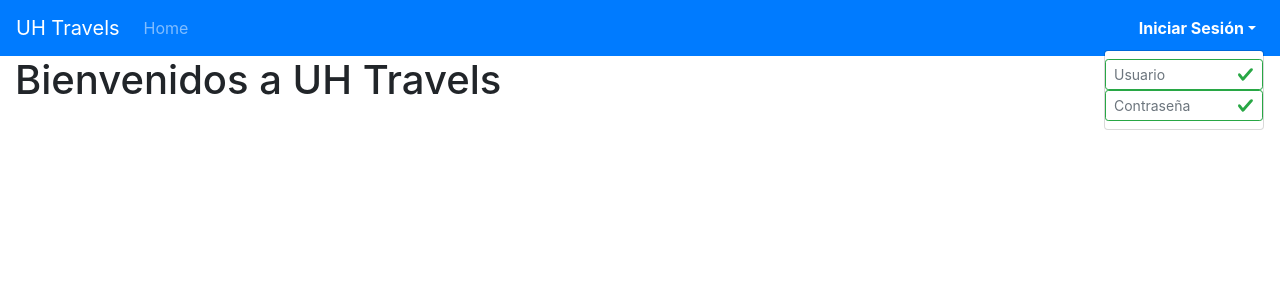
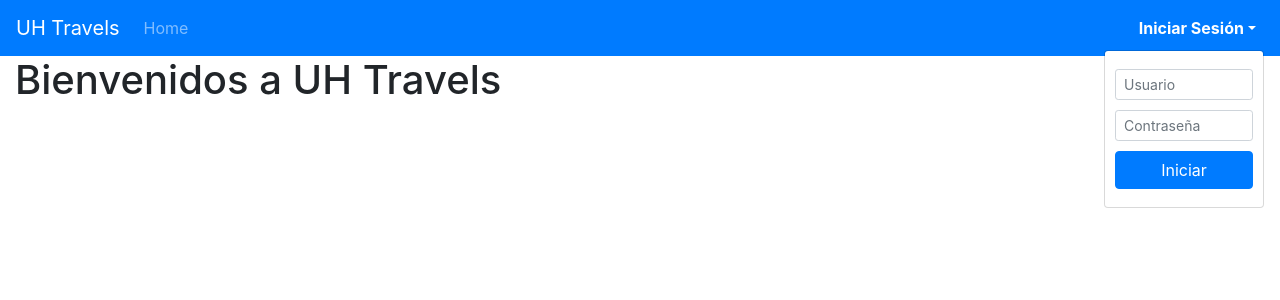
Before and after one commit to codestrange/viajes-uh, a Vue app in the folder frontend/: page / in a window 1280 px wide. Both pictures are taken after a click on the button "Iniciar Sesión". Shown: the top 300 px of the page. Built offline with nearby package versions, Linux system fonts and the light colour scheme.

Commit message:
Cambiar cosas visuales del formulario de Logueo

```diff
--- a/frontend/src/components/Auth.vue
+++ b/frontend/src/components/Auth.vue
@@ -1,12 +1,15 @@
 <template>
     <div id="auth">
-        <b-input-group @keyup.enter="validateUser()" size="sm">
-            <b-form-input placeholder="Usuario" v-model.trim="username" :state="!wrong_input">
+        <b-input-group @keyup.enter="validateUser()" size="sm" style="margin-bottom: 10px">
+            <b-form-input id="username"  placeholder="Usuario" v-model.trim="username" :state="state_input">
             </b-form-input>
         </b-input-group>
-        <b-input-group @keyup.enter="validateUser()" size="sm">
-            <b-form-input placeholder="Contraseña" type="password" v-model="password" :state="!wrong_input">
+        <b-input-group @keyup.enter="validateUser()" size="sm" style="margin-bottom: 10px">
+            <b-form-input placeholder="Contraseña" type="password" v-model="password" :state="state_input">
             </b-form-input>
+        </b-input-group>
+        <b-input-group>
+            <b-button type="submit" variant="primary" block @click="validateUser()">Iniciar</b-button>
         </b-input-group>
     </div>
 </template>
@@ -20,7 +23,7 @@
             return {
                 username: '',
                 password: '',
-                wrong_input: false,
+                state_input: null,
             }
         },
         methods: {
@@ -35,11 +38,16 @@
                         }
                         else {
                             console.log(json.error + ':' + json.message);
-                            this.wrong_input = true;
-                            setTimeout(() => this.wrong_input = false, 1000);
+                            this.state_input = false;
+                            setTimeout(() => this.state_input = null, 1000);
                         }
                     });
             }
         },
     }
 </script>
+<style>
+    #auth {
+        padding: 10px;
+    }
+</style>
```
